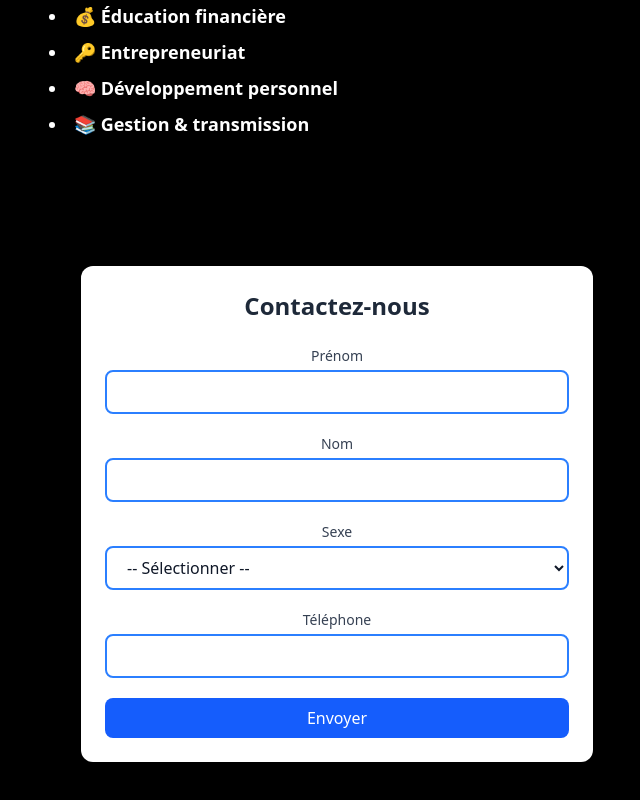
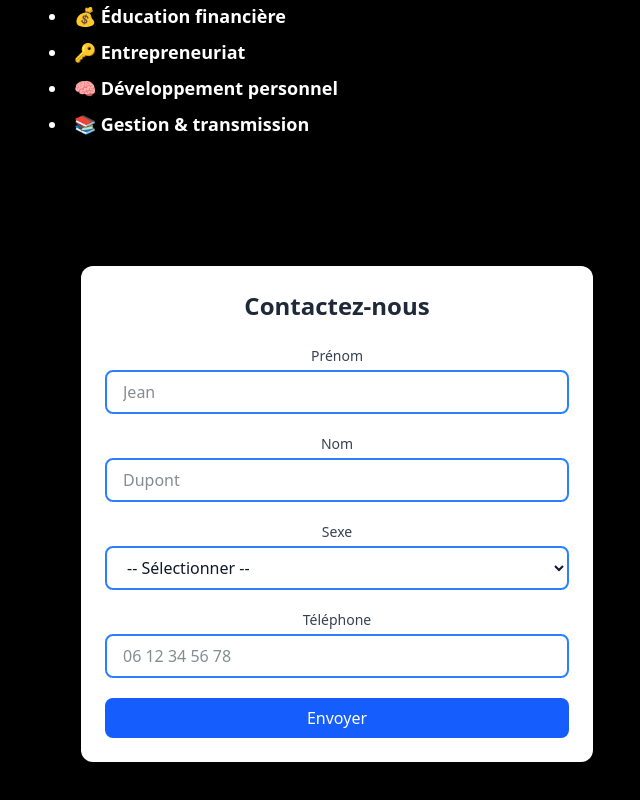
Before and after one commit to FayadIdrissB/NPI-, a React (Vite) app in the folder NPI-Front/: page / in a window 1280 px wide. Shown: the part 2284-3084 px from the top of the page, without its empty margins (303-943 px from the left). Built offline with nearby package versions, Linux system fonts and the light colour scheme.

Commit message:
update form

```diff
--- a/NPI-Front/src/features/form/index.tsx
+++ b/NPI-Front/src/features/form/index.tsx
@@ -61,26 +61,28 @@ export default function ContactForm({ onSubmitSuccess }: ContactFormProps) {
         <div>
           <label className="block text-sm font-medium text-gray-700 mb-1">Prénom</label>
           <input
+            type="text"
             name="firstName"
             value={formData.firstName}
             onChange={handleChange}
             required
-            pattern="^[A-Za-zÀ-ÿ '-]+$"
-            title="Le prénom ne doit contenir que des lettres, espaces ou tirets."
-            className="w-full px-4 py-2 border-2 border-blue-500 rounded-lg focus:ring-2 focus:ring-blue-500 focus:outline-none"
+            pattern="^[A-Za-zÀ-ÿ' -]+$"
+            title="Ce champ ne doit contenir que des lettres, espaces, apostrophes ou tirets."
+            className="w-full px-4 py-2 border-2 border-blue-500 rounded-lg focus:ring-2 focus:ring-blue-500 focus:outline-none text-gray-900"
             placeholder="Jean"
           />
         </div>
         <div>
           <label className="block text-sm font-medium text-gray-700 mb-1">Nom</label>
           <input
+            type="text"
             name="lastName"
             value={formData.lastName}
             onChange={handleChange}
             required
-            pattern="^[A-Za-zÀ-ÿ '-]+$"
-            title="Le nom ne doit contenir que des lettres, espaces ou tirets."
-            className="w-full px-4 py-2 border-2 border-blue-500 rounded-lg focus:ring-2 focus:ring-blue-500 focus:outline-none"
+            pattern="^[A-Za-zÀ-ÿ' -]+$"
+            title="Ce champ ne doit contenir que des lettres, espaces, apostrophes ou tirets."
+            className="w-full px-4 py-2 border-2 border-blue-500 rounded-lg focus:ring-2 focus:ring-blue-500 focus:outline-none text-gray-900"
             placeholder="Dupont"
           />
         </div>
@@ -101,13 +103,14 @@ export default function ContactForm({ onSubmitSuccess }: ContactFormProps) {
         <div>
           <label className="block text-sm font-medium text-gray-700 mb-1">Téléphone</label>
           <input
+            type="text"
             name="phone"
             value={formData.phone}
             onChange={handleChange}
             required
             pattern="^(0[67])(\d{8})$"
             title="Le numéro doit commencer par 06 ou 07 suivi de 8 chiffres."
-            className="w-full px-4 py-2 border-2 border-blue-500 rounded-lg focus:ring-2 focus:ring-blue-500 focus:outline-none"
+            className="w-full px-4 py-2 border-2 border-blue-500 rounded-lg focus:ring-2 focus:ring-blue-500 focus:outline-none text-gray-900"
             placeholder="06 12 34 56 78"
           />
         </div>
```
